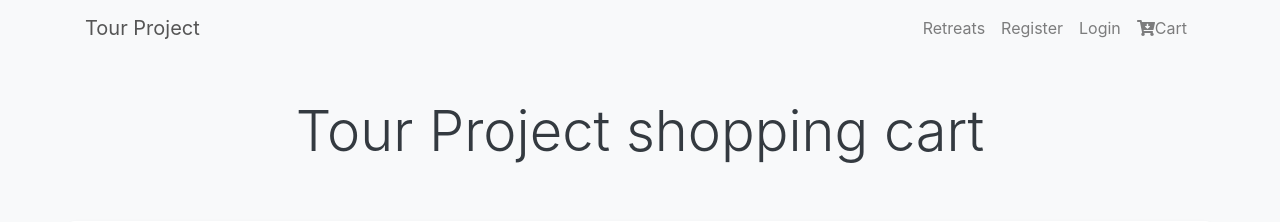
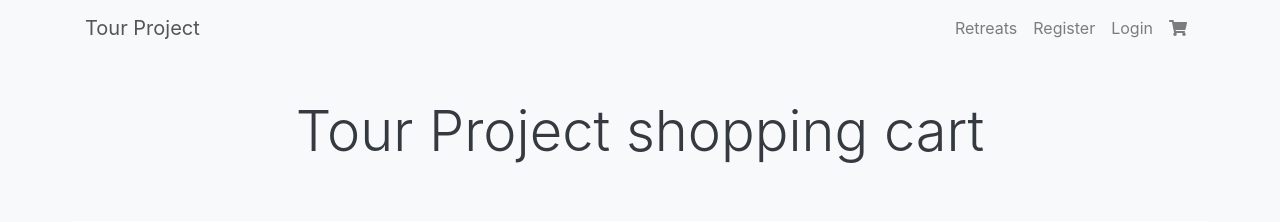
Before and after one commit to EliasOPrado/tour-project, a Django app: page /cart/view-cart in a window 1280 px wide. Shown: the top 222 px of the page. Run offline with Django 3.2, Linux system fonts and the light colour scheme; some libraries are stand-ins or nearby versions.

Commit message:
added dynamic shopping cart

```diff
--- a/templates/normal-navbar.html
+++ b/templates/normal-navbar.html
@@ -33,8 +33,8 @@
         <li class="nav-item">
           <!-- the view cart button will log you into the cart.html url -->
           <a class="nav-link" href="{% url 'view_cart' %}">
-            <!-- <i class="fa fa-shipping-cart"></i> -->
-            Cart
+            <i class="fas fa-cart-arrow-down"></i>
+
             <label class="badge badge-warning">{{ destination_count }}</label>
           </a>
         </li>
@@ -42,7 +42,7 @@
         <li class="nav-item" disabled>
           <!-- the view cart button will log you into the cart.html url -->
           <a class="nav-link"disabled>
-            <i class="fas fa-cart-arrow-down"></i>Cart
+            <i class="fas fa-shopping-cart"></i>
           </a>
         </li>
         {% endif %}
--- a/tour_store/templates/transparent-navbar.html
+++ b/templates/transparent-navbar.html
@@ -33,8 +33,8 @@
         <li class="nav-item">
           <!-- the view cart button will log you into the cart.html url -->
           <a class="nav-link" href="{% url 'view_cart' %}">
-            <!-- <i class="fa fa-shipping-cart"></i> -->
-            Cart
+            <i class="fas fa-cart-arrow-down"></i>
+
             <label class="badge badge-warning">{{ destination_count }}</label>
           </a>
         </li>
@@ -42,7 +42,7 @@
         <li class="nav-item" disabled>
           <!-- the view cart button will log you into the cart.html url -->
           <a class="nav-link"disabled>
-            <i class="fas fa-cart-arrow-down"></i>Cart
+            <i class="fas fa-shopping-cart"></i>
           </a>
         </li>
         {% endif %}
```
